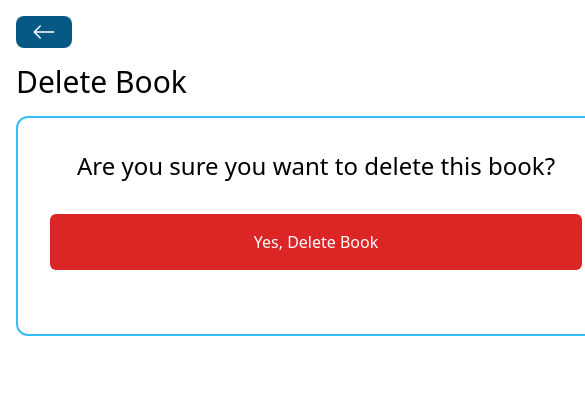
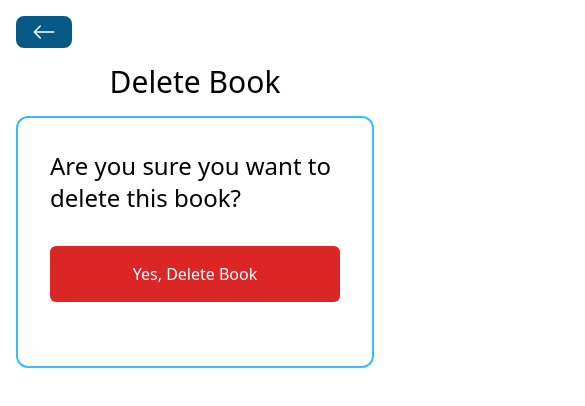
Before and after one commit to rgarci82/BookStorge, a React (Create React App) app in the folder frontend/: page /books/delete/1 in a window 390 px wide. Shown: the top 406 px of the page, 585 px wide, since content can reach past the window. Built offline with nearby package versions, Linux system fonts and the light colour scheme.

Commit message:
fixed styling and responsiveness

```diff
--- a/frontend/src/pages/CreateBook.jsx
+++ b/frontend/src/pages/CreateBook.jsx
@@ -37,8 +37,8 @@ function CreateBook() {
           <BsArrowLeft className="text-2xl" />
         </Link>
       </div>
-      <h1 className="text-2xl my-4">Edit Book</h1>
-      <div className="flex flex-col border-2 border-sky-400 rounded-xl w-[600px] p-4 mx-auto">
+      <h1 className="text-2xl my-4 text-center">Create Book</h1>
+      <div className="flex flex-col border-2 border-sky-400 rounded-xl p-4 mx-auto md:w-[600px]">
         <div className="my-4">
           <label className="text-xl mr-4 text-gray-500">Title</label>
           <input
--- a/frontend/src/pages/DeleteBook.jsx
+++ b/frontend/src/pages/DeleteBook.jsx
@@ -28,8 +28,8 @@ function DeleteBook() {
           <BsArrowLeft className="text-2xl" />
         </Link>
       </div>
-      <h1 className="text-3xl my-4">Delete Book</h1>
-      <div className="flex flex-col items-center border-2 border-sky-400 rounded-xl w-[600px] p-8 mx-auto">
+      <h1 className="text-3xl my-4 text-center">Delete Book</h1>
+      <div className="flex flex-col items-center border-2 border-sky-400 rounded-xl p-8 mx-auto md:w-[600px]">
         <h3 className="text-2xl ">
           Are you sure you want to delete this book?
         </h3>
--- a/frontend/src/pages/EditBook.jsx
+++ b/frontend/src/pages/EditBook.jsx
@@ -44,8 +44,8 @@ function EditBook() {
           <BsArrowLeft className="text-2xl" />
         </Link>
       </div>
-      <h1 className="text-2xl my-4">Edit Book</h1>
-      <div className="flex flex-col border-2 border-sky-400 rounded-xl w-[600px] p-4 mx-auto">
+      <h1 className="text-2xl my-4 text-center">Edit Book</h1>
+      <div className="flex flex-col border-2 border-sky-400 rounded-xl p-4 mx-auto md:w-[600px]">
         <div className="my-4">
           <label className="text-xl mr-4 text-gray-500">Title</label>
           <input
--- a/frontend/src/pages/ShowBook.jsx
+++ b/frontend/src/pages/ShowBook.jsx
@@ -47,8 +47,8 @@ function ShowBook() {
           <BsArrowLeft className="text-2xl" />
         </Link>
       </div>
-      <h1 className="text-3xl my-4">Show Book</h1>
-      <div className="flex flex-col border-2 border-sky-400 rounded-xl w-fit p-4">
+      <h1 className="text-3xl my-4 text-center">Show Book</h1>
+      <div className="flex flex-col border-2 border-sky-400 rounded-xl w-fit p-4 m-auto">
         <div className="my-4">
           <span className="text-xl mr-4 text-gray-500">Id</span>
           <span>{book._id}</span>
```
